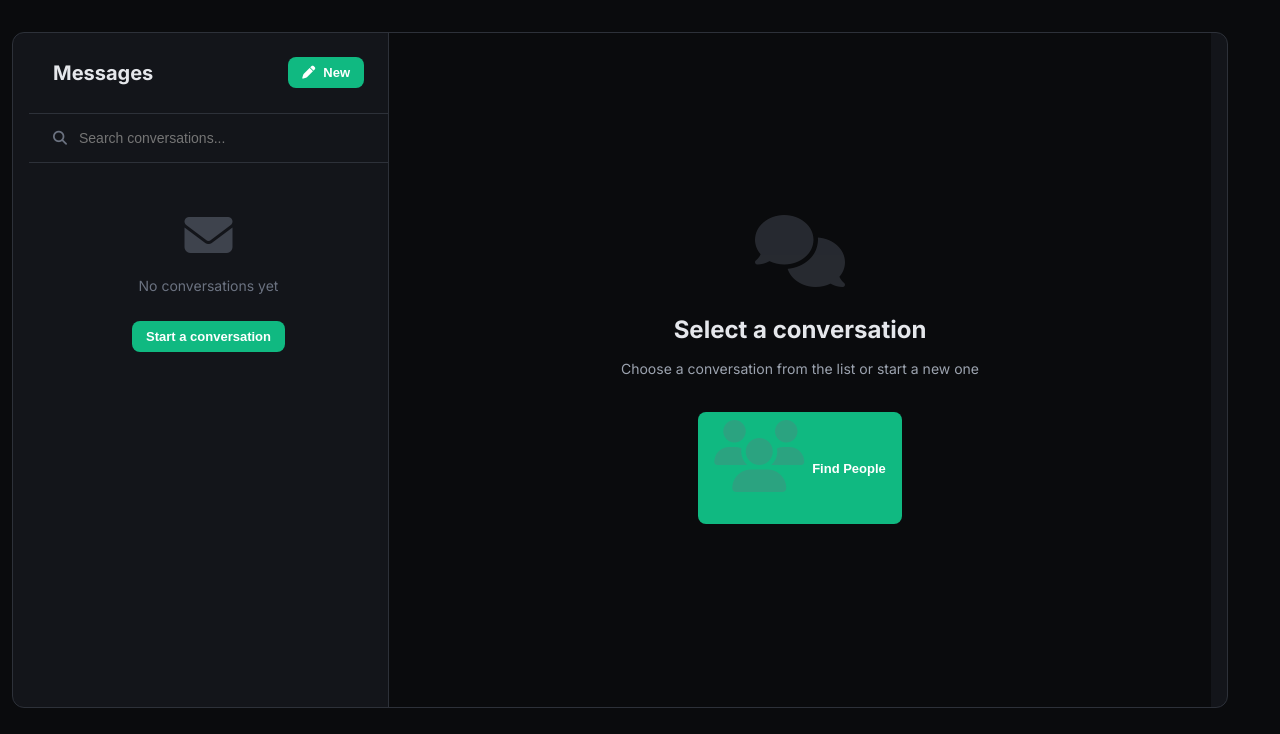
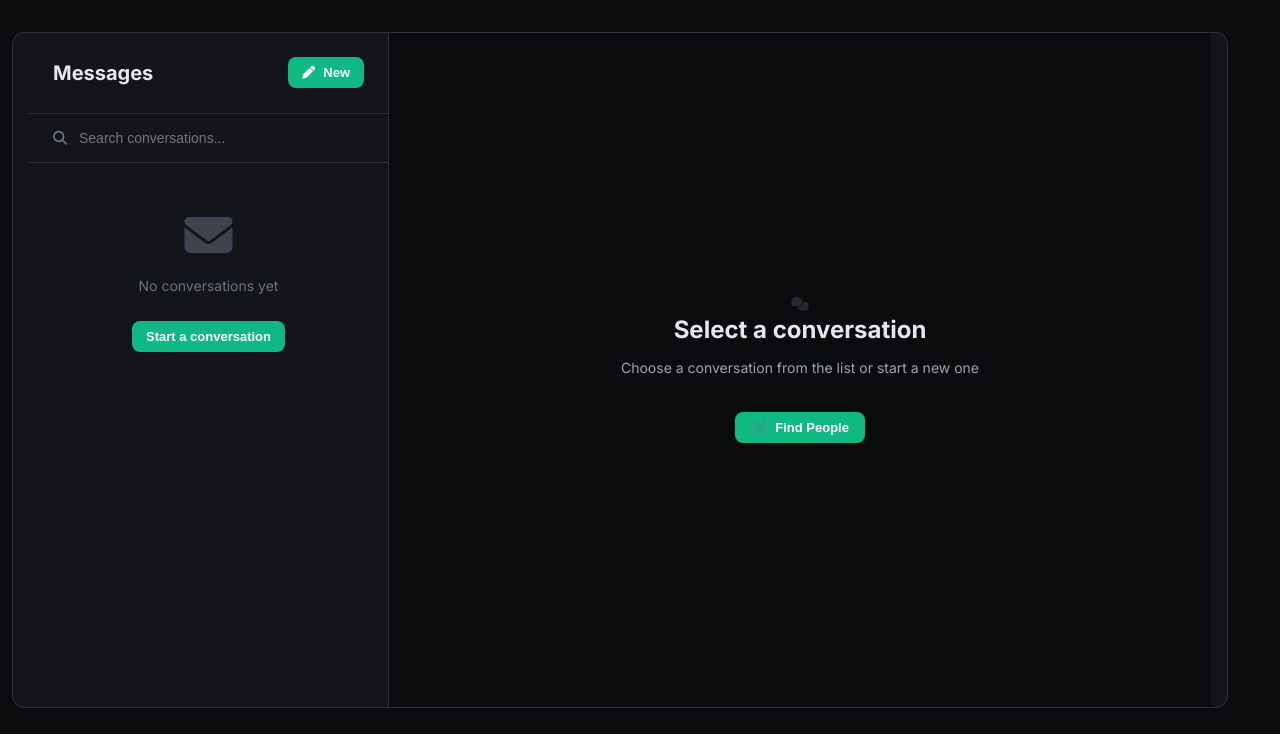
Before and after one commit to adarshmarvel22/Workstation, a Django app: page /messages/ in a window 1280 px wide. Shown: the part 66-800 px from the top of the page. Run offline with Django 4.2, Linux system fonts and the light colour scheme; the visitor is signed in with stand-in values (Sample User, id 1); data that the repository does not hold is empty.

Commit message:
[FIX] Fix UI

```diff
--- a/workstation/templates/workstation/messages.html
+++ b/workstation/templates/workstation/messages.html
@@ -536,10 +536,8 @@
 }
 
 .no-conversation-selected i {
-    font-size: 72px;
     color: var(--text-muted);
     opacity: 0.3;
-    margin-bottom: 1.5rem;
 }
 
 .no-conversation-selected h3 {
```
